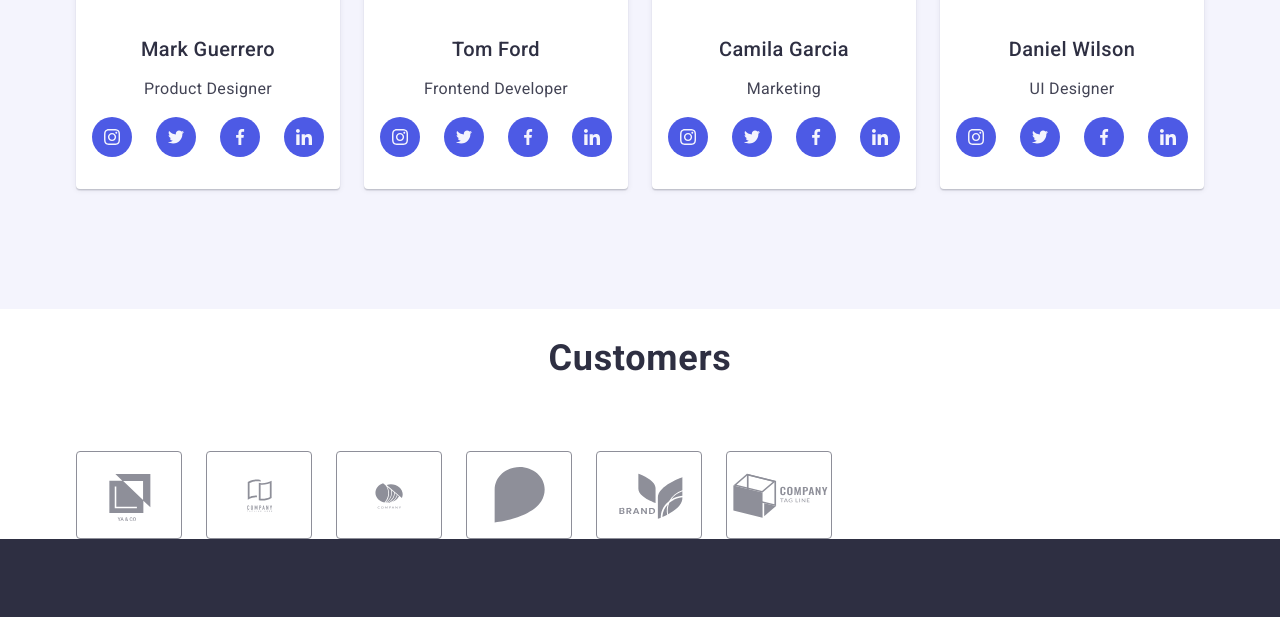
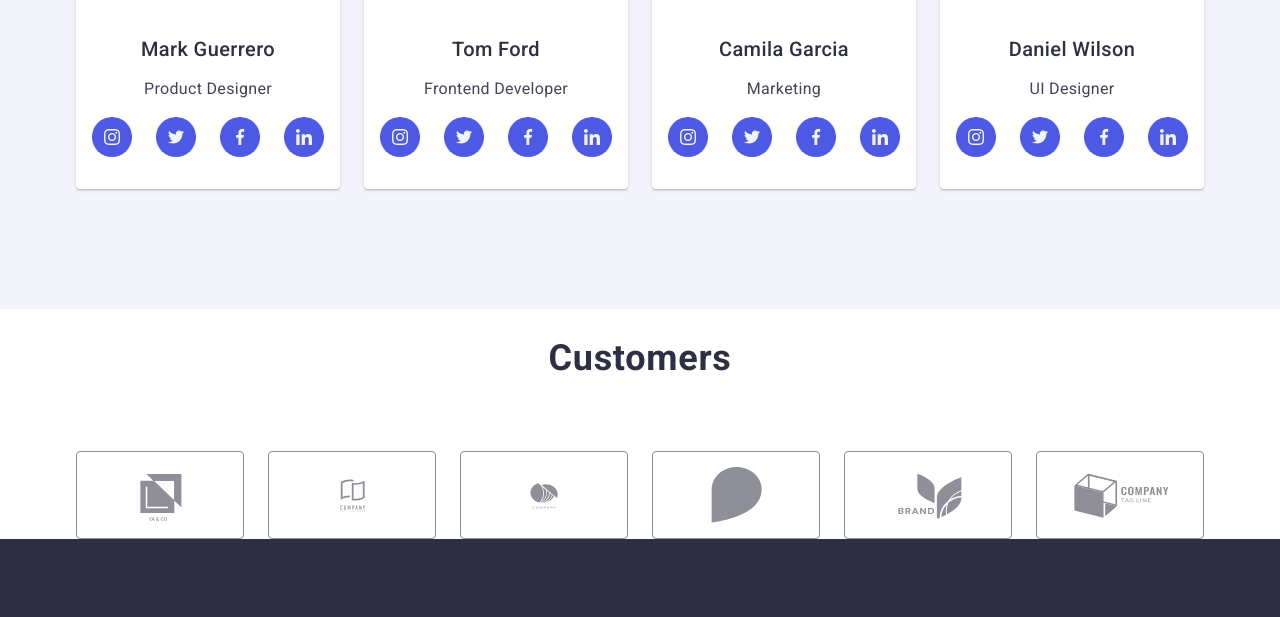
Before and after one commit to karolinawojcik0/goit-markup-hw-04, a plain HTML site: page index.html in a window 1280 px wide. Shown: the part 2295-2912 px from the top of the page. Drawn offline with nearby package versions, Linux system fonts and the light colour scheme.

Commit message:
Update styles.css

```diff
--- a/css/styles.css
+++ b/css/styles.css
@@ -254,8 +254,8 @@ ol {
 }
 
 .clients-list {
-  display: inline-flex;
-  align-items: flex-start;
+  display: flex;
+
   gap: 24px;
 }
 
```
